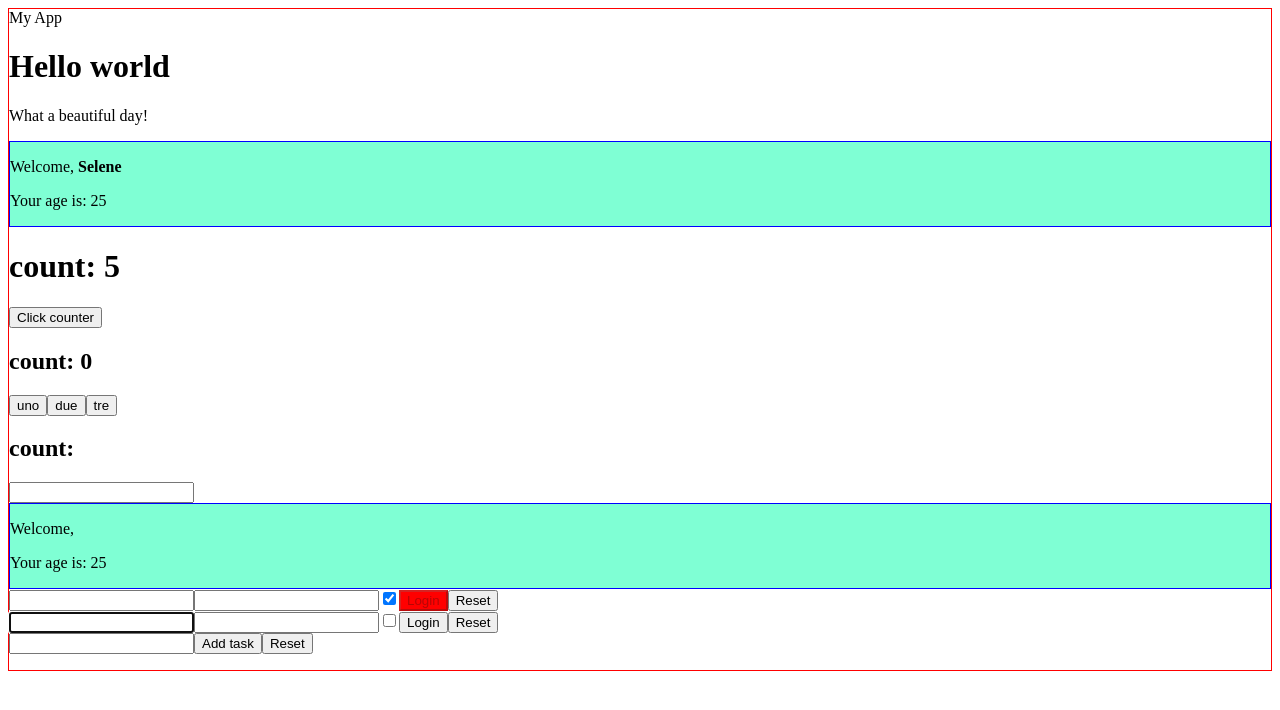
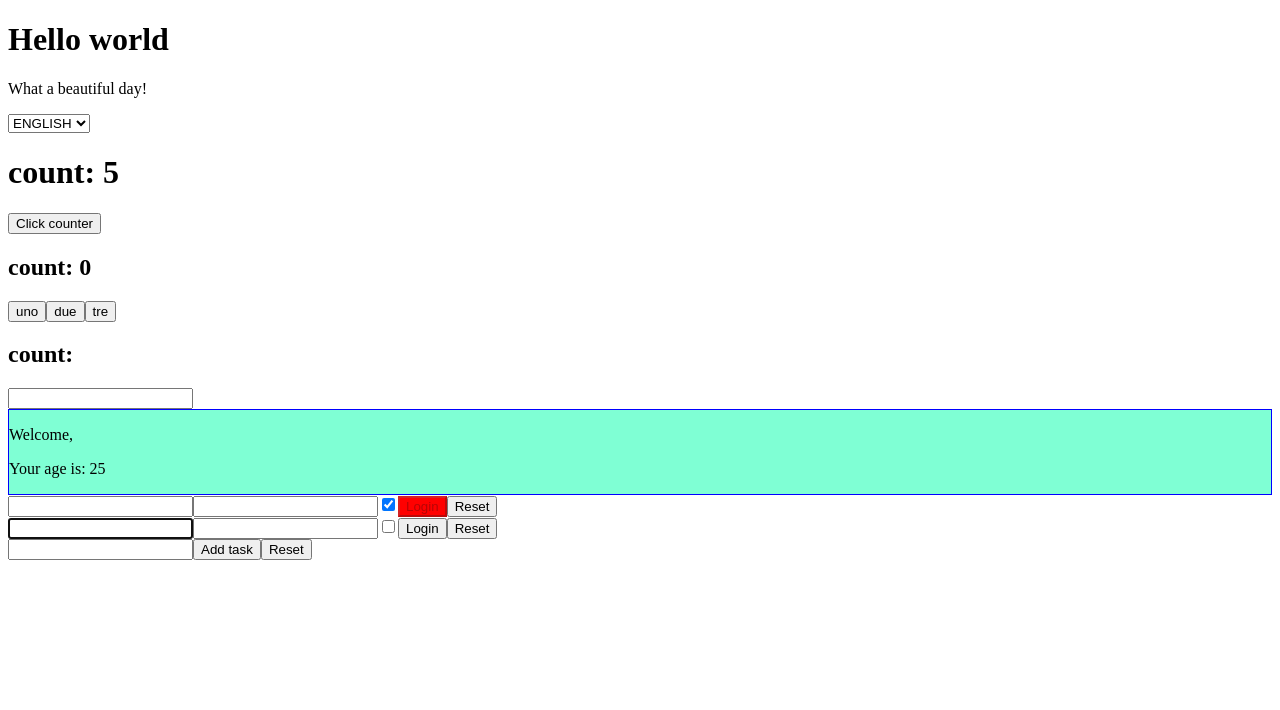
Before and after one commit to SeleneVicenza/react-exercises, a React (Create React App) app: page / in a window 1280 px wide. Shown: the top 710 px of the page. Built offline with nearby package versions, Linux system fonts and the light colour scheme.

Commit message:
context-01

```diff
--- a/src/App.js
+++ b/src/App.js
@@ -12,11 +12,16 @@
 
 
 export class App extends React.Component {
+
+
     render() {
         return (
-            <Container title="My App">
+            <div>
                 <Hello />
-                <Welcome name={<strong>Selene</strong>} />
+                <Container title="my app">
+                    <Welcome name={<strong>Selene</strong>} />
+                </Container>
+
                 <Counter />
                 <ClickCounter />
                 <ClickTracker />
@@ -32,7 +37,10 @@
                     })
                     return <ul>{element}</ul>
                 }} />
-            </Container>
+
+
+
+            </div>
         );
     }
 }
--- a/src/Container.js
+++ b/src/Container.js
@@ -1,17 +1,32 @@
 import React from "react";
+import { createContext } from "react";
+import DisplayLanguage from "./DisplayLanguage";
 
+export const LanguageContext = createContext('en')
 export default class Container extends React.Component {
+
+    state = {
+        language: 'en',
+    }
+
+    handleLanguage=(event)=>{
+            this.setState({
+                language:event.target.value,
+            })
+    }
+
     render() {
         return (
-            <div className="container">
-                <div className="container-title">
-                    {this.props.title}
-                </div>
-                <div>
-                    {this.props.children}
-                </div>
+            <div>
+                <select value={this.state.language} onChange={this.handleLanguage}>
+                    <option value='en'>ENGLISH</option>
+                    <option value='it'>ITALIANO</option>
+                </select>
+                <LanguageContext.Provider value={this.state.language}>
+                    <DisplayLanguage />
+                </LanguageContext.Provider>
+            </div>
 
-            </div>
         )
     }
 }
--- /dev/null
+++ b/src/DisplayLanguage.js
@@ -0,0 +1,17 @@
+import React from "react";
+
+
+
+
+export default class DisplayLanguage extends React.Component {
+
+
+
+    render() {
+        return (
+            <div>
+
+            </div>
+        )
+    }
+}
```
